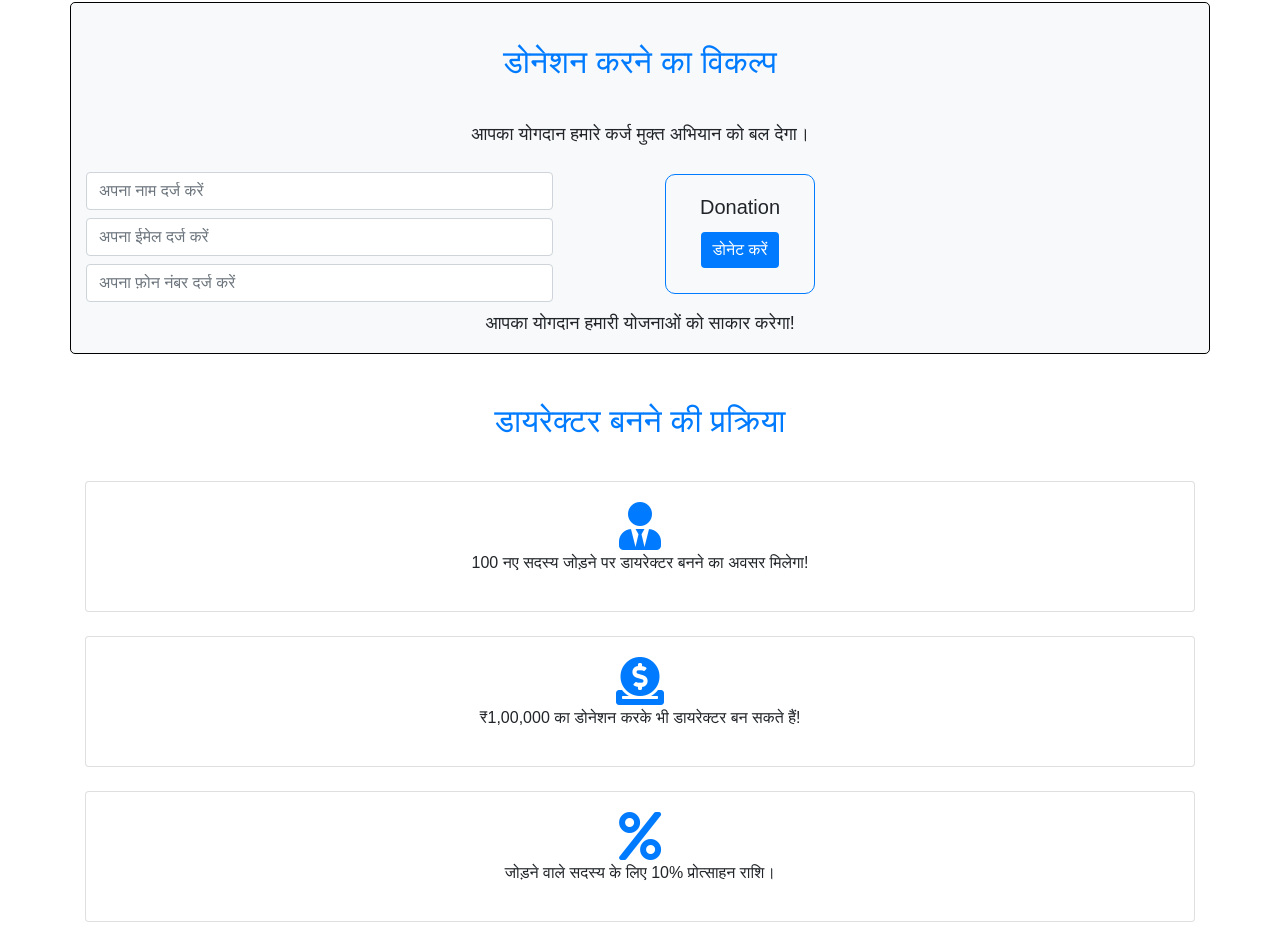
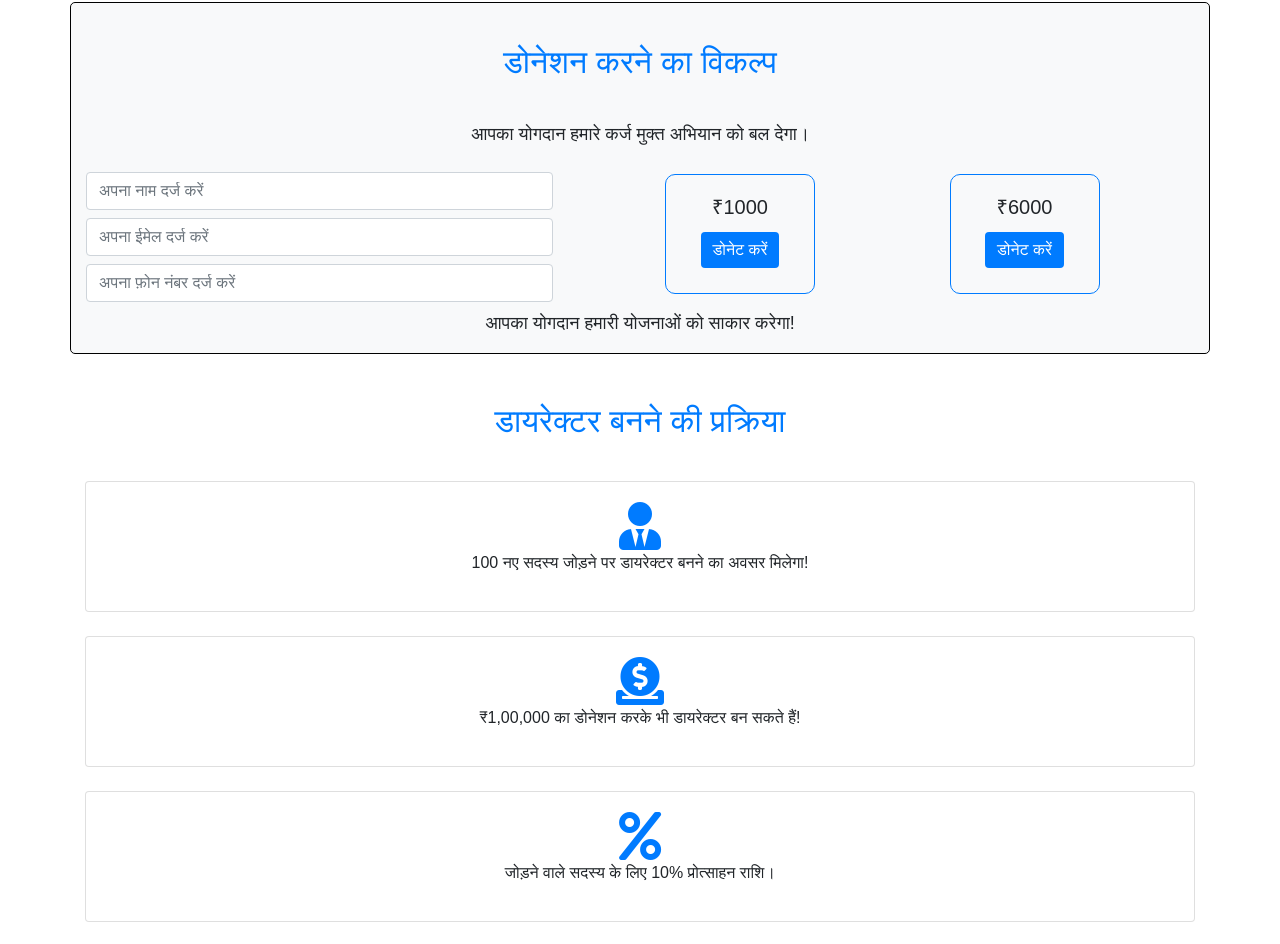
Before and after one commit to Harshalmehare/finance, a website: page index.html in a window 1280 px wide. Shown: the part 3487-4431 px from the top of the page. Drawn offline with nearby package versions, Linux system fonts and the light colour scheme.

Commit message:
Add files via upload

```diff
--- a/index.html
+++ b/index.html
@@ -584,9 +584,19 @@
                         <button class="btn btn-primary donation-btn" onclick="customPayment()">डोनेट करें</button>
                     </div>
                 </div> -->
-                <div class="donation-option card">
-                    <h5>Donation</h5>
-                    <a href="Payment.html"><button class="btn btn-primary donation-btn">डोनेट करें</button></a>
+                <div class="row">
+                    <div class="col-6">
+                        <div class="donation-option card text-center">
+                            <h5>₹1000</h5>
+                            <a href="Payment.html"><button class="btn btn-primary donation-btn">डोनेट करें</button></a>
+                        </div>
+                    </div>
+                    <div class="col-6">
+                        <div class="donation-option card text-center">
+                            <h5>₹6000</h5>
+                            <a href="Payment.html"><button class="btn btn-primary donation-btn">डोनेट करें</button></a>
+                        </div>
+                    </div>
                 </div>
             </div>
         </div>
```
Also changed, not shown: Payment.html (+3 -3 lines).
